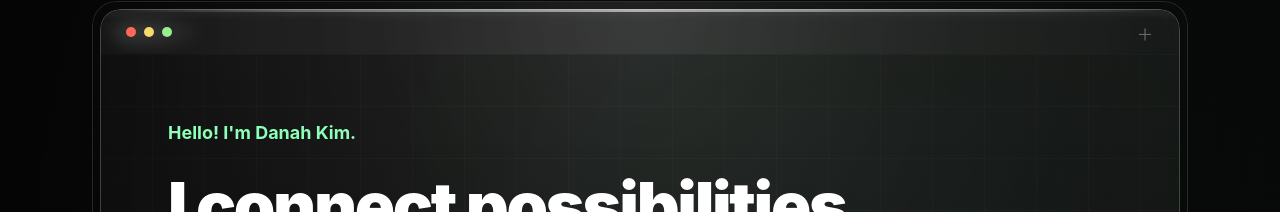
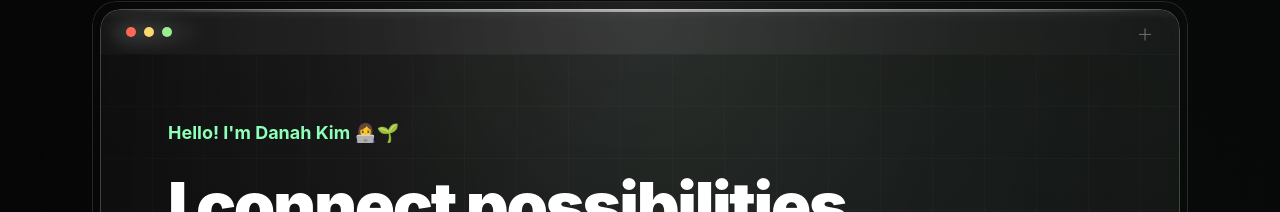
Before and after one commit to abcdana122/abcdana, a React (Vite) app: page / in a window 1280 px wide. Shown: the part 191-403 px from the top of the page. Built offline with nearby package versions, Linux system fonts and the light colour scheme; a web font is replaced by a local one.

Commit message:
Update Hero.jsx

```diff
--- a/src/components/Hero/Hero.jsx
+++ b/src/components/Hero/Hero.jsx
@@ -21,7 +21,7 @@ export function Hero({ heroRef }) {
 
           <div className="browser-body">
             <div className="hero-copy">
-              <p className="eyebrow">Hello! I'm Danah Kim.</p>
+              <p className="eyebrow">Hello! I'm Danah Kim 👩‍💻🌱</p>
 
               <h1>
                 <span className="line">I connect possibilities</span>
```
